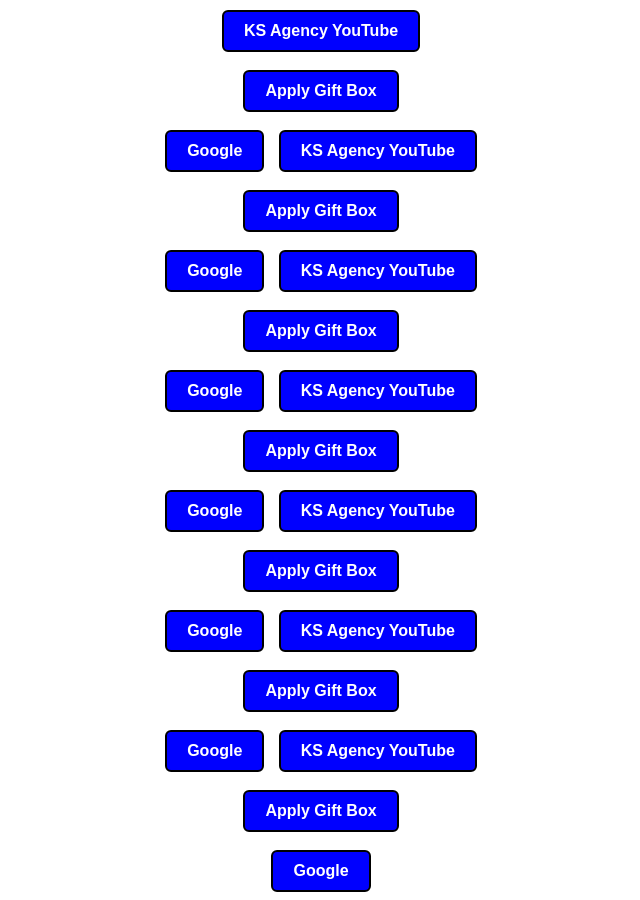
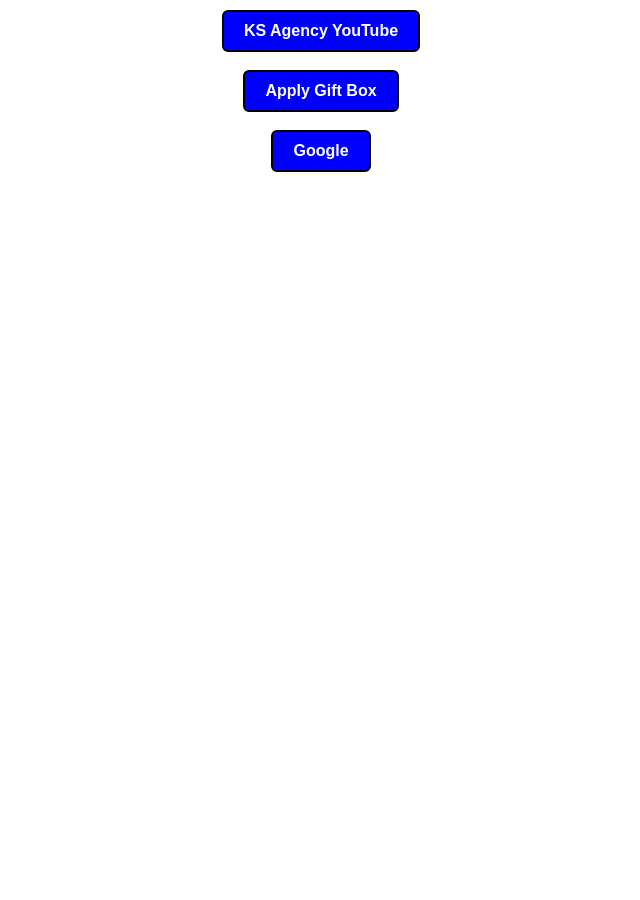
Before and after one commit to kshacking68/OK, a plain HTML site: page index.html in a window 1280 px wide. Shown: the part 280-1180 px from the top of the page, without its empty margins (314-954 px from the left). After the commit the page ends 800 px from the top, so only its background shows below. Drawn offline with Linux system fonts and the light colour scheme.

Commit message:
Update index.html

```diff
--- a/index.html
+++ b/index.html
@@ -58,31 +58,6 @@
         <a class="button" href="https://docs.google.com/forms/d/e/1FAIpQLSeEBBIwAwljWwHemxwv-mC2XEsiREpwER-RTxD0wbTk7_z0Gg/viewform?usp=sf_link">Apply Gift Box</a>
         <br><br>
         <a class="button" href="http://www.google.com">Google</a>
-         <a class="button" href="https://youtube.com/@KS-Agency-143?si=4UN0hSpkdiwB3sKM">KS Agency YouTube</a>
-        <br><br>
-        <a class="button" href="https://docs.google.com/forms/d/e/1FAIpQLSeEBBIwAwljWwHemxwv-mC2XEsiREpwER-RTxD0wbTk7_z0Gg/viewform?usp=sf_link">Apply Gift Box</a>
-        <br><br>
-        <a class="button" href="http://www.google.com">Google</a> <a class="button" href="https://youtube.com/@KS-Agency-143?si=4UN0hSpkdiwB3sKM">KS Agency YouTube</a>
-        <br><br>
-        <a class="button" href="https://docs.google.com/forms/d/e/1FAIpQLSeEBBIwAwljWwHemxwv-mC2XEsiREpwER-RTxD0wbTk7_z0Gg/viewform?usp=sf_link">Apply Gift Box</a>
-        <br><br>
-        <a class="button" href="http://www.google.com">Google</a> <a class="button" href="https://youtube.com/@KS-Agency-143?si=4UN0hSpkdiwB3sKM">KS Agency YouTube</a>
-        <br><br>
-        <a class="button" href="https://docs.google.com/forms/d/e/1FAIpQLSeEBBIwAwljWwHemxwv-mC2XEsiREpwER-RTxD0wbTk7_z0Gg/viewform?usp=sf_link">Apply Gift Box</a>
-        <br><br>
-        <a class="button" href="http://www.google.com">Google</a> <a class="button" href="https://youtube.com/@KS-Agency-143?si=4UN0hSpkdiwB3sKM">KS Agency YouTube</a>
-        <br><br>
-        <a class="button" href="https://docs.google.com/forms/d/e/1FAIpQLSeEBBIwAwljWwHemxwv-mC2XEsiREpwER-RTxD0wbTk7_z0Gg/viewform?usp=sf_link">Apply Gift Box</a>
-        <br><br>
-        <a class="button" href="http://www.google.com">Google</a> <a class="button" href="https://youtube.com/@KS-Agency-143?si=4UN0hSpkdiwB3sKM">KS Agency YouTube</a>
-        <br><br>
-        <a class="button" href="https://docs.google.com/forms/d/e/1FAIpQLSeEBBIwAwljWwHemxwv-mC2XEsiREpwER-RTxD0wbTk7_z0Gg/viewform?usp=sf_link">Apply Gift Box</a>
-        <br><br>
-        <a class="button" href="http://www.google.com">Google</a> <a class="button" href="https://youtube.com/@KS-Agency-143?si=4UN0hSpkdiwB3sKM">KS Agency YouTube</a>
-        <br><br>
-        <a class="button" href="https://docs.google.com/forms/d/e/1FAIpQLSeEBBIwAwljWwHemxwv-mC2XEsiREpwER-RTxD0wbTk7_z0Gg/viewform?usp=sf_link">Apply Gift Box</a>
-        <br><br>
-        <a class="button" href="http://www.google.com">Google</a>
     </div>
 
     <script>
```
